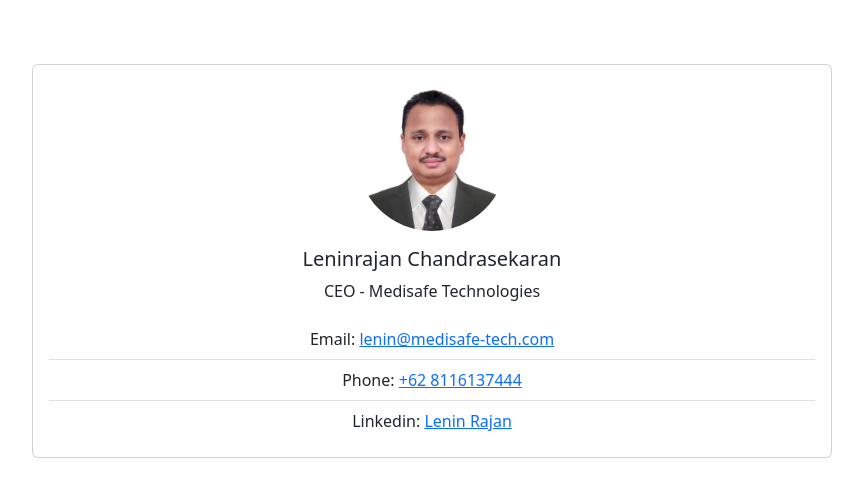
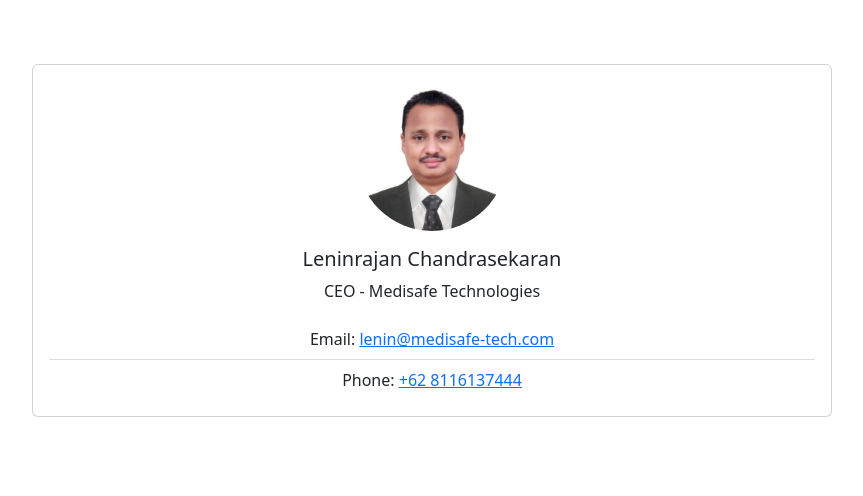
Before and after one commit to cleninrajanbusinesscard/cleninrajanbusinesscard.github.io, a plain HTML site: page index.html in a window 1280 px wide. Shown: the whole page, without its empty margins (208-1071 px from the left). Drawn offline with nearby package versions, Linux system fonts and the light colour scheme.

Commit message:
Update index.html

```diff
--- a/index.html
+++ b/index.html
@@ -26,9 +26,6 @@
                     <li class="list-group-item">
                         Phone: <a href="tel:+628116137444">+62 8116137444</a>
                     </li>
-                    <li class="list-group-item">
-                        Linkedin: <a href="https://www.linkedin.com/in/lenin-rajan-37b25717">Lenin Rajan</a>
-                    </li>
                 </ul>
             </div>
         </div>
```
